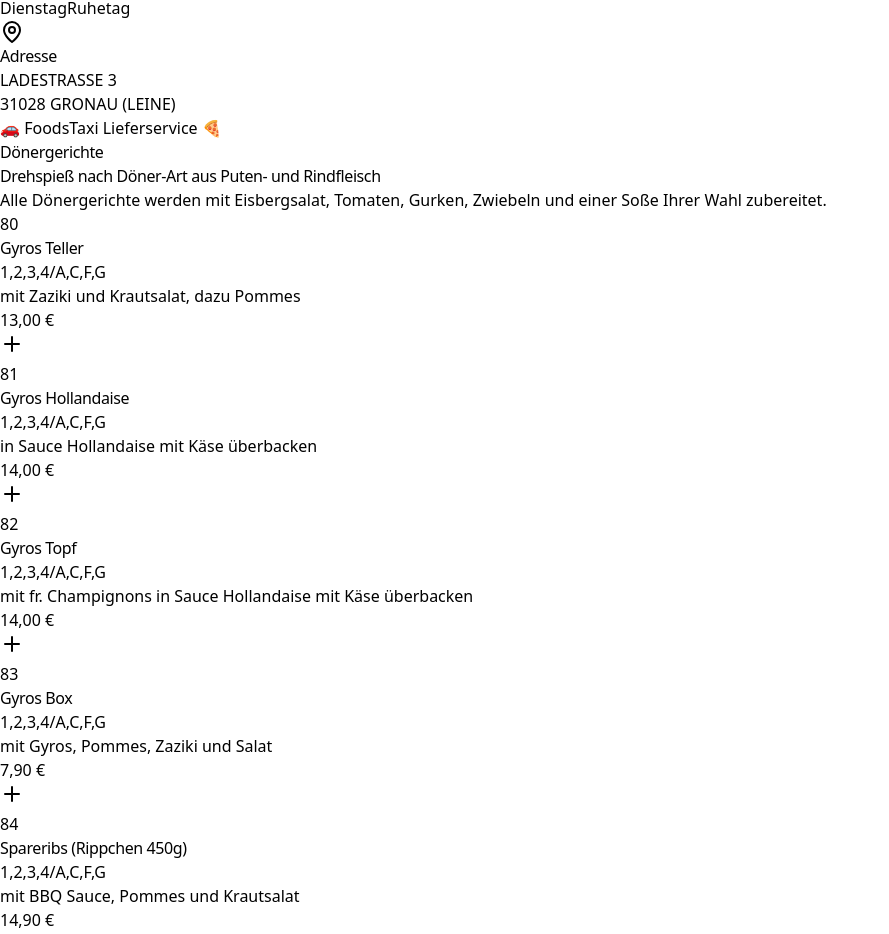
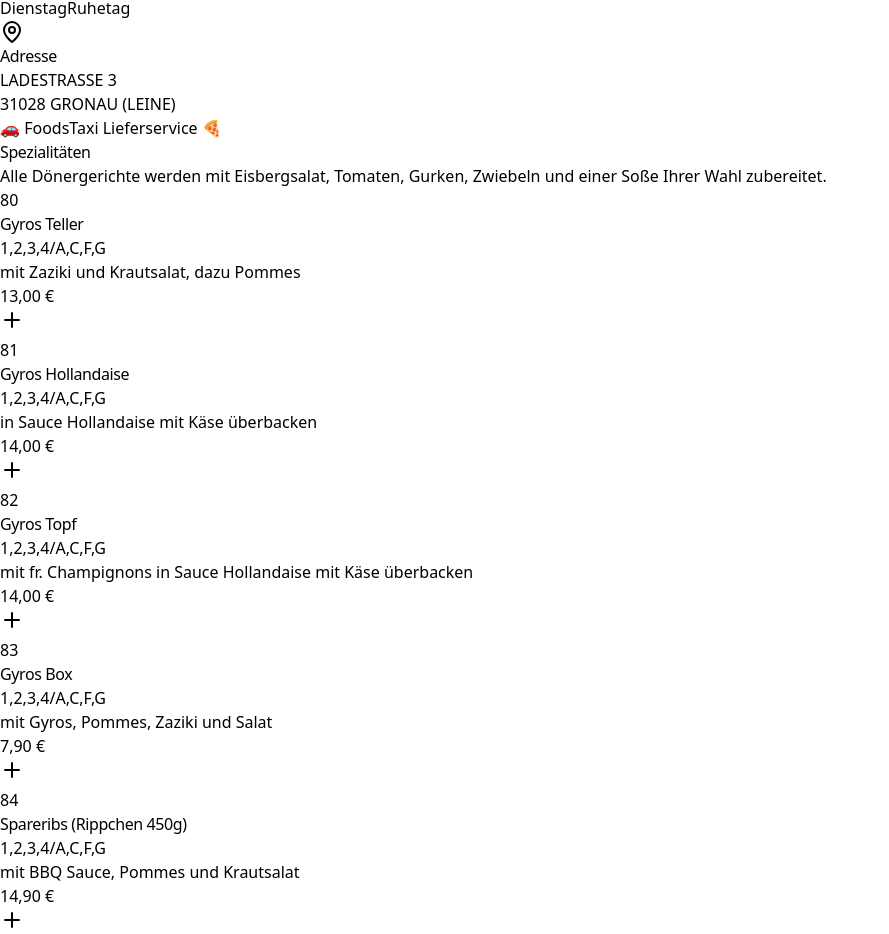
Before and after one commit to ecoezer/foodtaxi, a React (Vite) app: page / in a window 1280 px wide. Shown: the part 1596-2530 px from the top of the page, without its empty margins (0-889 px from the left). Built offline with nearby package versions, Linux system fonts and the light colour scheme.

Commit message:
Update Dönergerichte to Spezialitäten

```diff
--- a/src/App.tsx
+++ b/src/App.tsx
@@ -471,10 +471,9 @@ function App() {
             <div className='lg:col-span-8 xl:col-span-9 space-y-4'>
               {renderMenuSection(
                 MENU_SECTIONS.DOENER,
-                'Dönergerichte',
+                'Spezialitäten',
                 'Alle Dönergerichte werden mit Eisbergsalat, Tomaten, Gurken, Zwiebeln und einer Soße Ihrer Wahl zubereitet.',
-                donerDishes,
-                'Drehspieß nach Döner-Art aus Puten- und Rindfleisch'
+                donerDishes
               )}
 
               {renderMenuSection(
```
